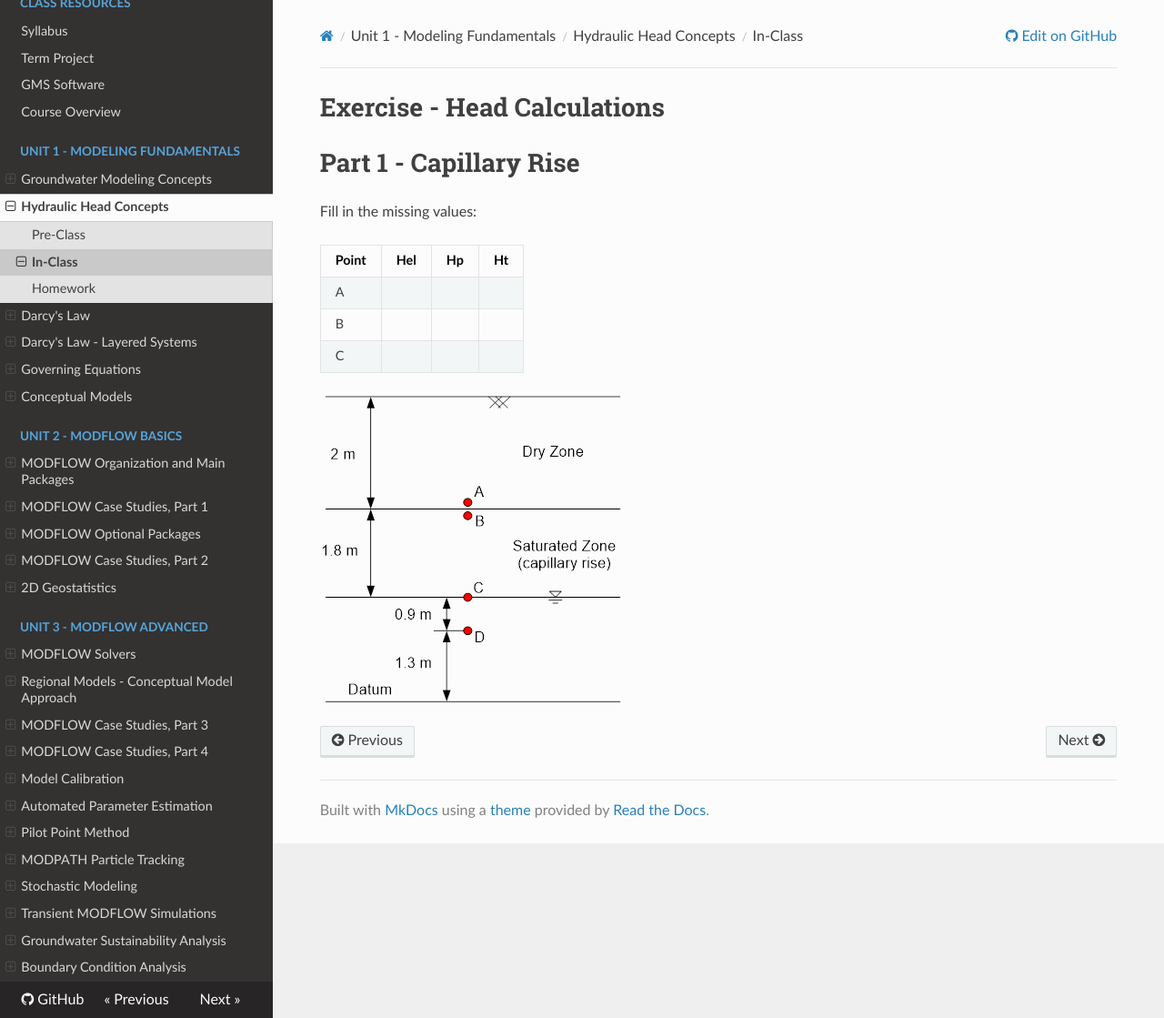
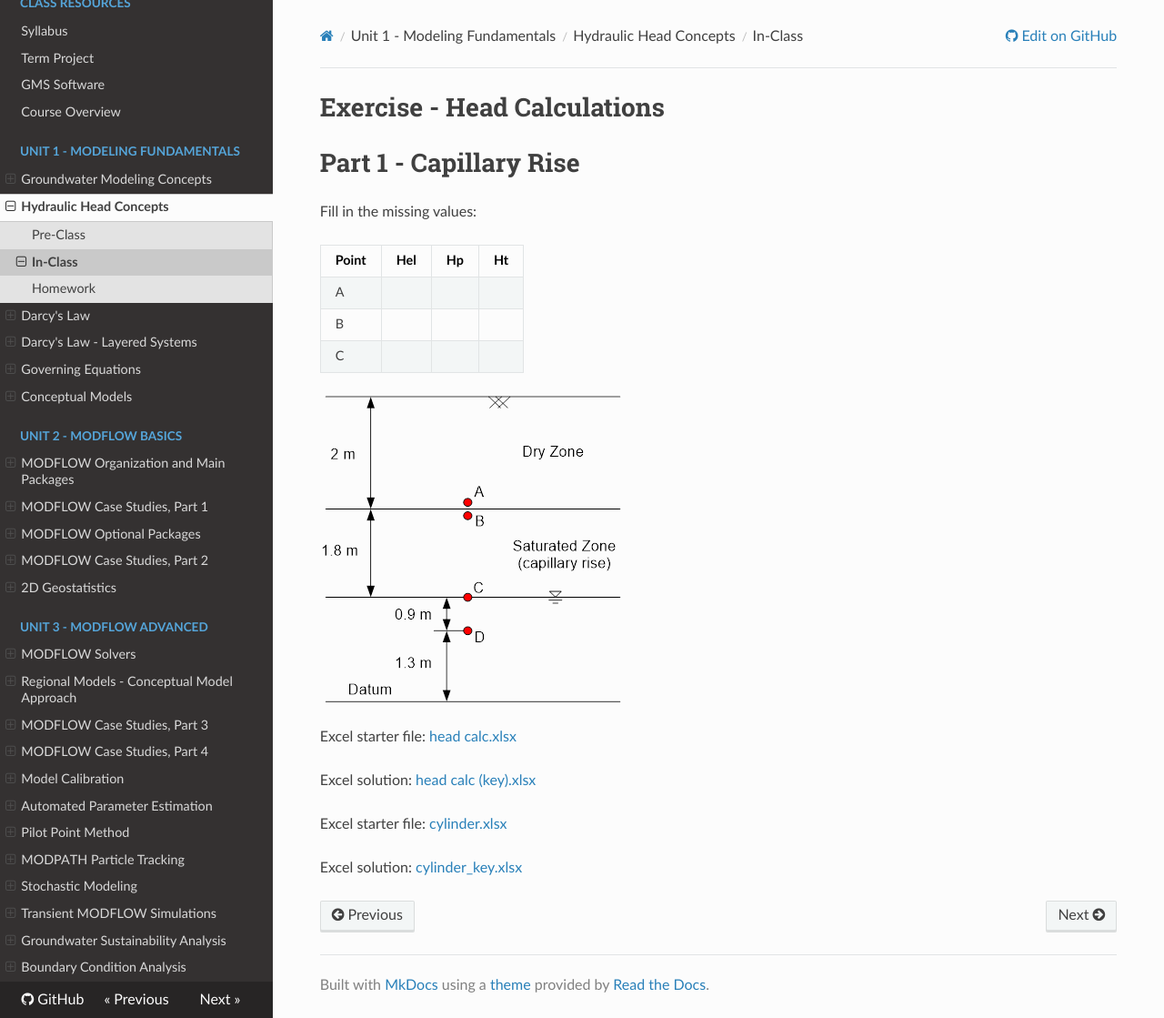
Before and after one commit to njones61/ce547, an MkDocs documentation site: the page built from docs/unit1/02_head/head_class.md, in a window 1280 px wide and 1119 px high. Shown: the whole window at 91% size. Built offline with MkDocs 1.6.1, drawn with Linux system fonts in a browser that asks for light colours; nearby versions of some CDN libraries.

Commit message:
Added Excel files to head_class.md and added the hyperlink in part 2 of study_pt1_class.md.

```diff
--- a/docs/unit1/02_head/head_class.md
+++ b/docs/unit1/02_head/head_class.md
@@ -11,3 +11,13 @@ Fill in the missing values:
 | C     |     |    |    |
 
 ![img.png](images/cap_rise.png)
+
+Excel starter file: [head calc.xlsx](Excel%20files/head%20calc.xlsx)
+
+Excel solution: [head calc (key).xlsx](Excel%20files/head%20calc%20%28key%29.xlsx)
+
+
+
+Excel starter file: [cylinder.xlsx](Excel%20files/cylinder.xlsx)
+
+Excel solution: [cylinder_key.xlsx](Excel%20files/cylinder_key.xlsx)
```
Also changed, not shown: docs/unit2/02_study_pt1/study_pt1_class.md (+18 -18 lines), 4 other files.
